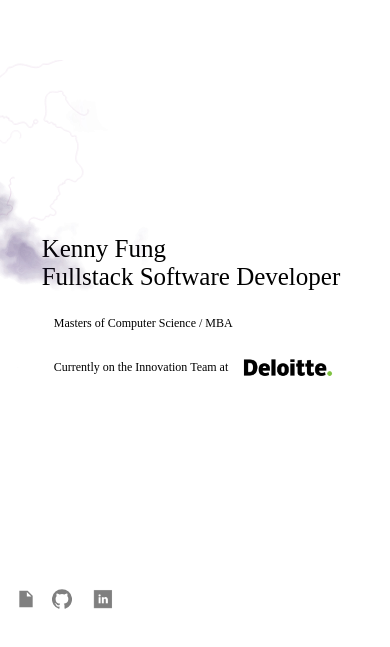
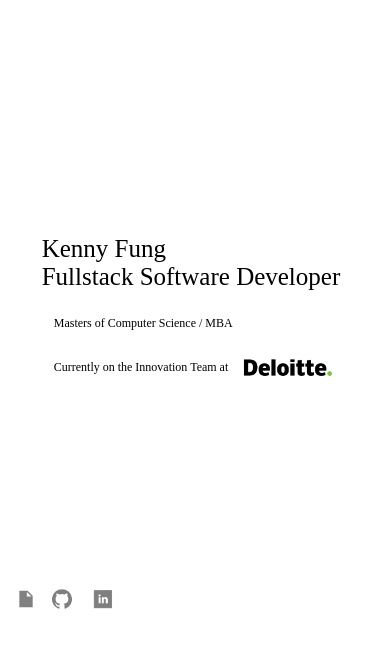
Before and after one commit to fung7890/portfolio, a React (Create React App) app: page /#/ in a window 390 px wide. Shown: the part 215-862 px from the top of the page. Built offline with nearby package versions, Linux system fonts and the light colour scheme; a web font is replaced by a local one.

Commit message:
responsiveness updates

```diff
--- a/src/Components/AppBar/AppBar.module.css
+++ b/src/Components/AppBar/AppBar.module.css
@@ -20,7 +20,7 @@
 }
 
 /* Large desktop */
-@media (min-width: 1200px) {
+@media (min-width: 980px) {
   .icon {
     font-size: 2vw;
   }
--- a/src/Pages/MainPage/MainPage.js
+++ b/src/Pages/MainPage/MainPage.js
@@ -23,35 +23,6 @@ export default function MainPage() {
   const [inProp, setInProp] = useState(false);
 
   const fullDescriptionManageRX = (
-    // <p className={styles.details}>
-    //   <div>
-    //     <ArrowRightIcon className={styles.detailsIcon} />
-    //     React | Flask | PostgreSQL
-    //   </div>
-    //   <div>
-    //     <ArrowRightIcon className={styles.detailsIcon} /> Auth0 for
-    //     authentication, authorization, and role-based access
-    //   </div>
-    //   <div>
-    //     <ArrowRightIcon className={styles.detailsIcon} /> AWS S3 for uploading
-    //     and displaying documents{" "}
-    //   </div>
-    //   <div>
-    //     <ArrowRightIcon className={styles.detailsIcon} /> Logs for deleted
-    //     entries
-    //   </div>
-    //   <div>
-    //     <ArrowRightIcon className={styles.detailsIcon} /> Admin panel to
-    //     promote/demote user roles
-    //   </div>
-    //   <div>
-    //     <ArrowRightIcon className={styles.detailsIcon} /> Events calendar
-    //   </div>
-    //   <div>
-    //     <ArrowRightIcon className={styles.detailsIcon} /> Rebuilt government
-    //     forms to be dynamically filled in
-    //   </div>
-    // </p>
 
     <ul>
       <li>React | Flask | PostgreSQL</li>
@@ -65,29 +36,6 @@ export default function MainPage() {
   );
 
   const fullDescriptionTUG = (
-    // <p className={styles.details}>
-    //   <div>
-    //     <ArrowRightIcon className={styles.detailsIcon} />
-    //     Ionic | Angular
-    //   </div>
-    //   <div>
-    //     <ArrowRightIcon className={styles.detailsIcon} /> Firebase for saved
-    //     games and points system
-    //   </div>
-    //   <div>
-    //     <ArrowRightIcon className={styles.detailsIcon} /> Google Maps API for
-    //     geolocation and custom map pins
-    //   </div>
-    //   <div style={{ alignItems: "none !important" }}>
-    //     <ArrowRightIcon className={styles.detailsIcon} /> Application used in
-    //     events for:
-    //   </div>
-    //   <div style={{ paddingLeft: "1.5em" }}>
-    //     National Bank of Canada, City of Toronto, Ryerson University <br />{" "}
-    //     Centenial College, Humber College, and more
-    //   </div>
-
-    // </p>
     <ul>
       <li>Ionic | Angular</li>
       <li>Firebase for saved games and points system</li>
@@ -100,36 +48,6 @@ export default function MainPage() {
   );
 
   const fullDescriptionLightPlay = (
-    // <p className={styles.details}>
-    //   <div>
-    //     <ArrowRightIcon className={styles.detailsIcon} />
-    //     Unity C# | Ardunio
-    //   </div>
-    //   <div>
-    //     <ArrowRightIcon className={styles.detailsIcon} /> Created with the
-    //     intent of improving accessibility and gameplay
-    //   </div>
-    //   <div>
-    //     {" "}
-    //     <ArrowRightIcon
-    //       className={styles.detailsIcon}
-    //       style={{ opacity: "0" }}
-    //     />
-    //     experience of video games through ambient light indicators
-    //   </div>
-    //   <div>
-    //     <ArrowRightIcon className={styles.detailsIcon} /> Full thesis available{" "}
-    //     <MenuBookIcon
-    //       className={styles.thesisIcon}
-    //       onClick={() => {
-    //         window.open(
-    //           "https://uwspace.uwaterloo.ca/handle/10012/16112?fbclid=IwAR0bj2G4DEJ7e-jXn-6qe_JWmeTVTd0MV8A6LcPnrvPUGIwsUGvo3tuHCpI"
-    //         );
-    //       }}
-    //     />
-    //   </div>
-    // </p>
-
     <ul>
       <li>Unity C# | Ardunio</li>
       <li>
@@ -169,15 +87,7 @@ export default function MainPage() {
                 <img
                   src={cloud1}
                   alt="cloud1"
-                  style={{
-                    // height: "500px",
-                    height: "500px",
-
-                    position: "absolute",
-                    zIndex: "1",
-                    right: "40%",
-                    top: "-20%",
-                  }}
+                  className={styles.cloud}
                 />
                 <svg
                   viewBox="15 0 300 300"
--- a/src/Pages/MainPage/MainPage.module.css
+++ b/src/Pages/MainPage/MainPage.module.css
@@ -10,7 +10,7 @@
   width: 10em;
 }
 /* Large desktop */
-@media (min-width: 1200px) {
+@media (min-width: 978px) {
   .font {
     font-size: 2.5em;
   }
@@ -88,23 +88,11 @@ body::-webkit-scrollbar {
   }
 }
 
-/* @keyframes filling {
-  from {
-    fill: red;
-    fill-opacity: 0;
-  }
-  to {
-    fill: red;
-    fill-opacity: 1;
-  }
-} */
 
 .lineStyle {
   fill: none;
   stroke: purple;
   stroke-width: 0.27px;
-  /* stroke-width: 1px; */
-
   stroke-linecap: butt;
   stroke-linejoin: miter;
   stroke-opacity: 0.3;
@@ -173,3 +161,22 @@ ul li::before {
   margin-left: -1.5em; /* Also needed for space (tweak if needed) */
   font-size: 0.8em;
 }
+
+.cloud {
+  height: 500px;
+  position: absolute;
+  z-index: 1;
+  right: 40%;
+  top: -20%;
+
+}
+
+
+@media (max-width: 1200px) {
+  .lineStyle {
+  visibility: hidden;
+}
+  .cloud {
+    visibility: hidden;
+  }
+}
```
Also changed, not shown: 1 other file (tests, documents, lock files or other folders).
